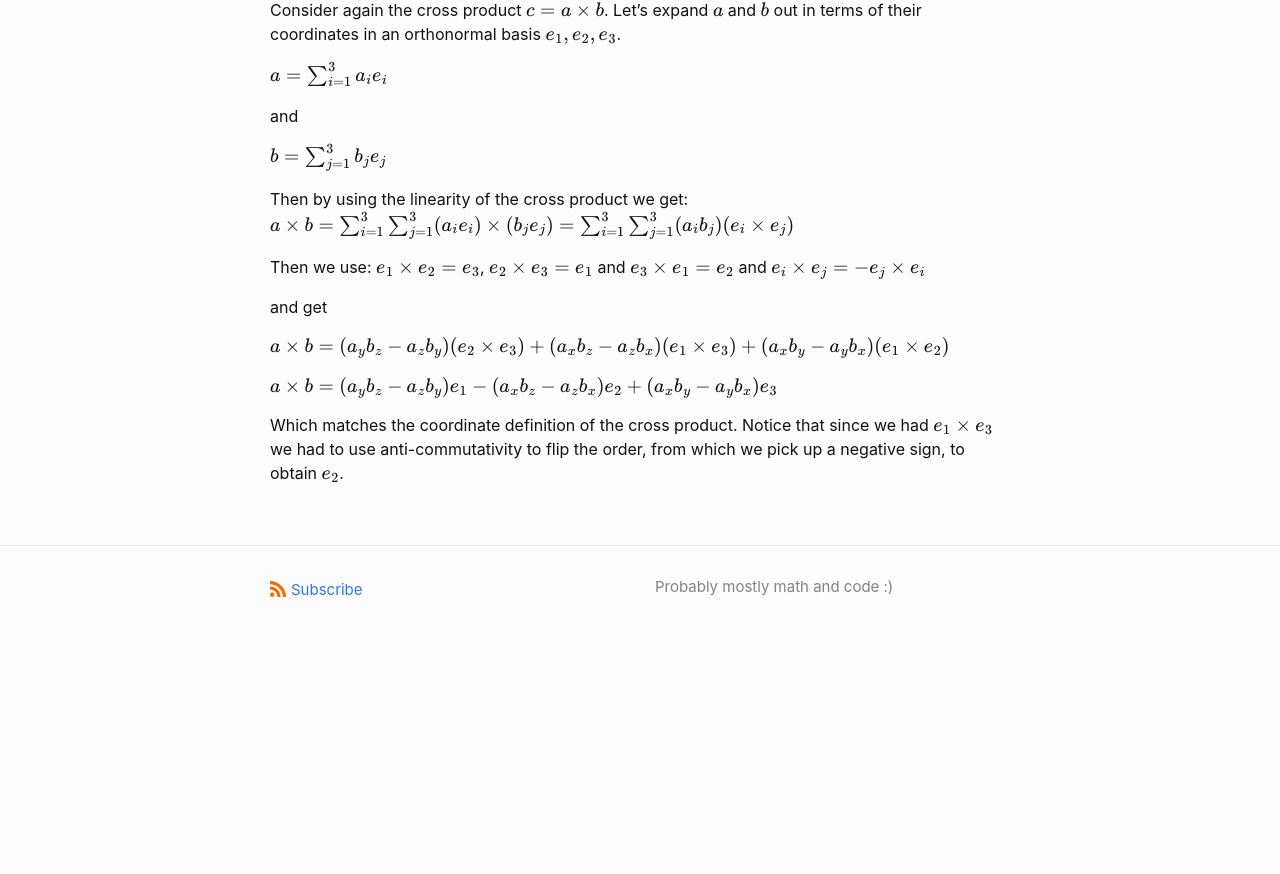
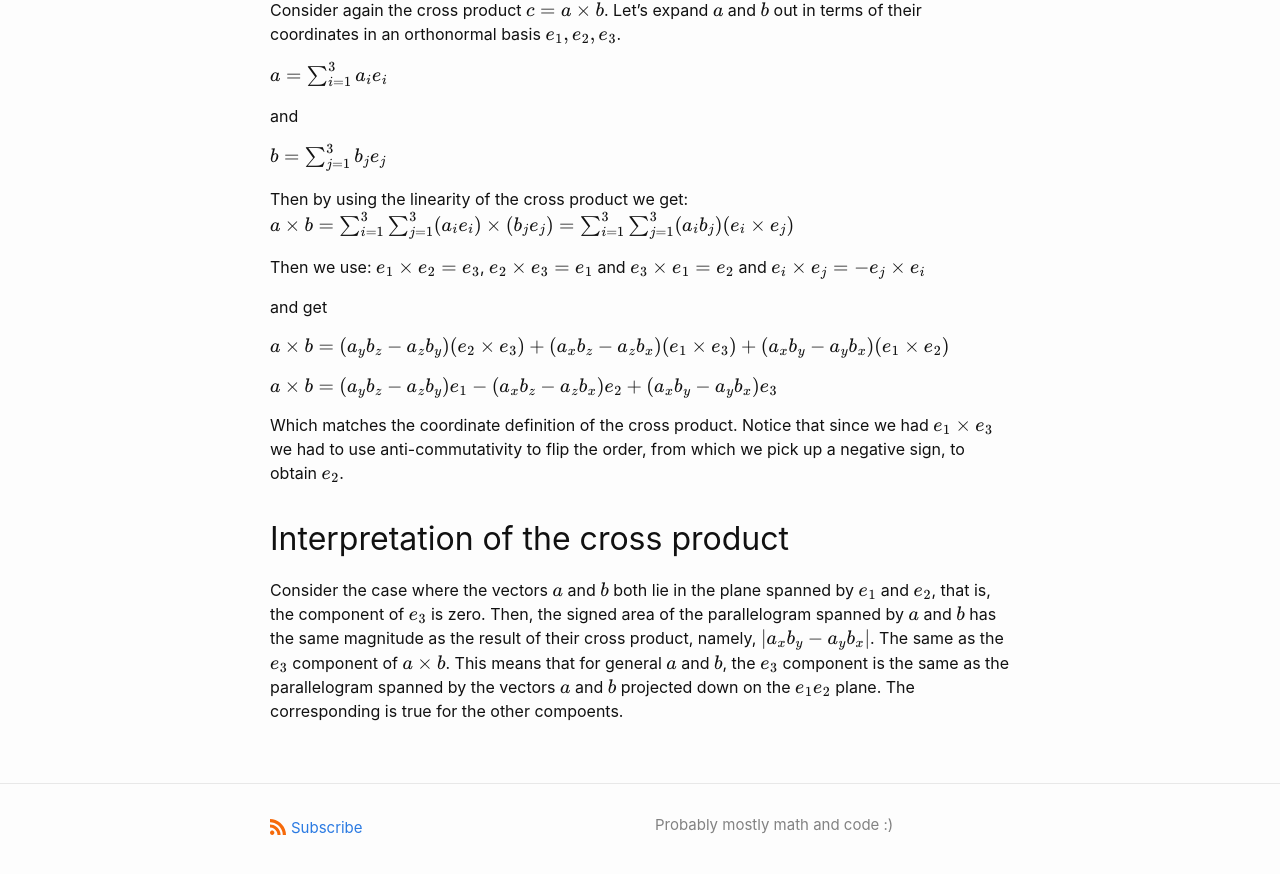
Before and after one commit to torgeiba/torgeiba.github.io, a Jekyll site: the page built from _posts/2023-03-19-cross_product.md, in a window 1280 px wide and 900 px high, scrolled down 948 px. Shown: the top 874 px of the window. Built offline with Jekyll 4.4.1, drawn with Linux system fonts in a browser that asks for light colours; our own code applies the rules of GitHub Pages for plain Markdown files; formulas are drawn with MathJax 3; before the commit the page ends 1610 px from its top, so only the background shows below that.

Commit message:
Update 2023-03-19-cross_product.md

```diff
--- a/_posts/2023-03-19-cross_product.md
+++ b/_posts/2023-03-19-cross_product.md
@@ -46,3 +46,10 @@ $a \times b =  (a_y b_z - a_z b_y) e_1 - (a_x b_z - a_z b_x) e_2 + (a_x b_y - a_
 
 Which matches the coordinate definition of the cross product. Notice that since we had $e_1 \times e_3$ we had to use anti-commutativity to flip the order,
 from which we pick up a negative sign, to obtain $e_2$.
+
+## Interpretation of the cross product
+
+Consider the case where the vectors $a$ and $b$ both lie in the plane spanned by $e_1$ and $e_2$, that is, the component of $e_3$ is zero.
+Then, the signed area of the parallelogram spanned by $a$ and $b$ has the same magnitude as the result of their cross product, namely,
+$\| a_x b_y - a_y b_x \|$. The same as the $e_3$ component of $a \times b$. This means that for general $a$ and $b$, the $e_3$ component is the same
+as the parallelogram spanned by the vectors $a$ and $b$ projected down on the $e_1 e_2$ plane. The corresponding is true for the other compoents.
```
